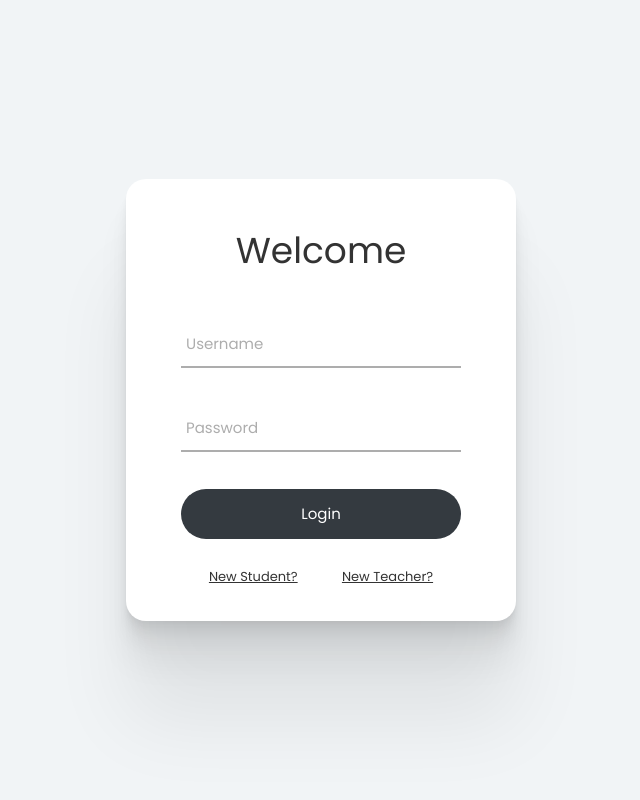
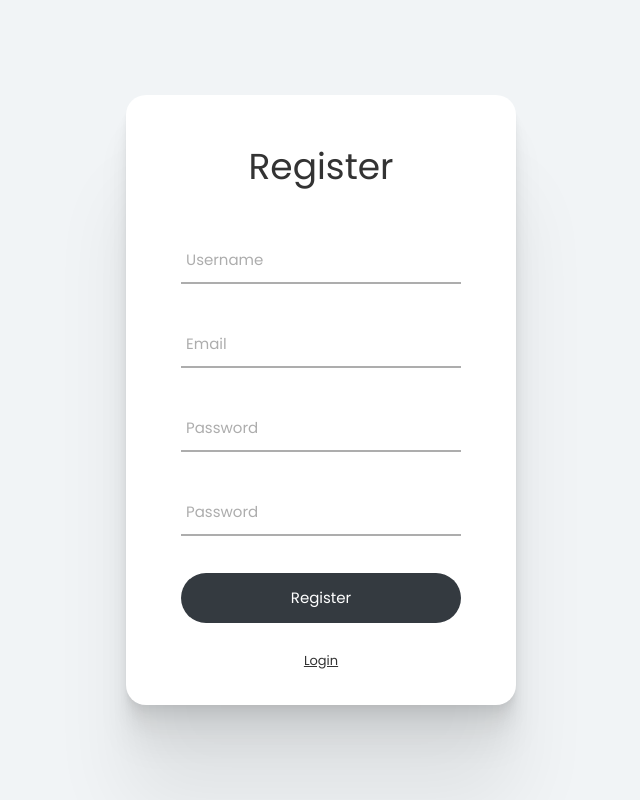
Before and after one commit to kiranjdev/Invento2020-CSE-Project, a PHP site: page /student-register.php in a window 1280 px wide. Shown: the whole page, without its empty margins (319-959 px from the left). Run offline with PHP 8.4, Linux system fonts and the light colour scheme.

Commit message:
Register

```diff
--- a/student-register.php
+++ b/student-register.php
@@ -6,7 +6,7 @@
     <link href="https://fonts.googleapis.com/css?family=Poppins&display=swap" rel="stylesheet">
     <link rel="stylesheet" href="https://stackpath.bootstrapcdn.com/bootstrap/4.4.1/css/bootstrap.min.css" integrity="sha384-Vkoo8x4CGsO3+Hhxv8T/Q5PaXtkKtu6ug5TOeNV6gBiFeWPGFN9MuhOf23Q9Ifjh" crossorigin="anonymous">
     <link rel="stylesheet" href="/assets/css/style.css">
-    <title>Login</title>
+    <title>Student Register</title>
   </head>
   <body>
   <!--- <div class="alert alert-warning logauth">The password you entered was not valid. / No account found with that username.</div> --->
@@ -16,22 +16,29 @@
 			<div class="wrap-login100">
 				<form class="login100-form validate-form">
 					<span class="login100-form-title p-b-26">
-						Welcome
+						Register
 					</span><br><br>
 
 					<div class="wrap-input100 validate-input">
 						<input class="input100" type="text" id="username" name="username" placeholder="Username" required>
 					</div>
 
-					<div class="wrap-input100 validate-input">
-						<input class="input100" type="password" id="password" name="pass" placeholder="Password" required>
+          <div class="wrap-input100 validate-input">
+						<input class="input100" type="email" id="email" name="email" placeholder="Email" required>
 					</div>
 
-					<button class="login100-form-btn" id="login" name="login" type="submit">Login</button>
+					<div class="wrap-input100 validate-input">
+						<input class="input100" type="password" id="password" name="password" placeholder="Password" required>
+					</div>
+
+          <div class="wrap-input100 validate-input">
+						<input class="input100" type="password" id="password1" name="password1" placeholder="Password" required>
+					</div>
+
+					<button class="login100-form-btn" id="register" name="register" type="submit">Register</button>
 
 					<div class="text-center newreg">
-						<a href="">New Student?</a>
-            <a href="">New Teacher?</a>
+						<a href="">Login</a>
 					</div>
 				</form>
 			</div>
```
